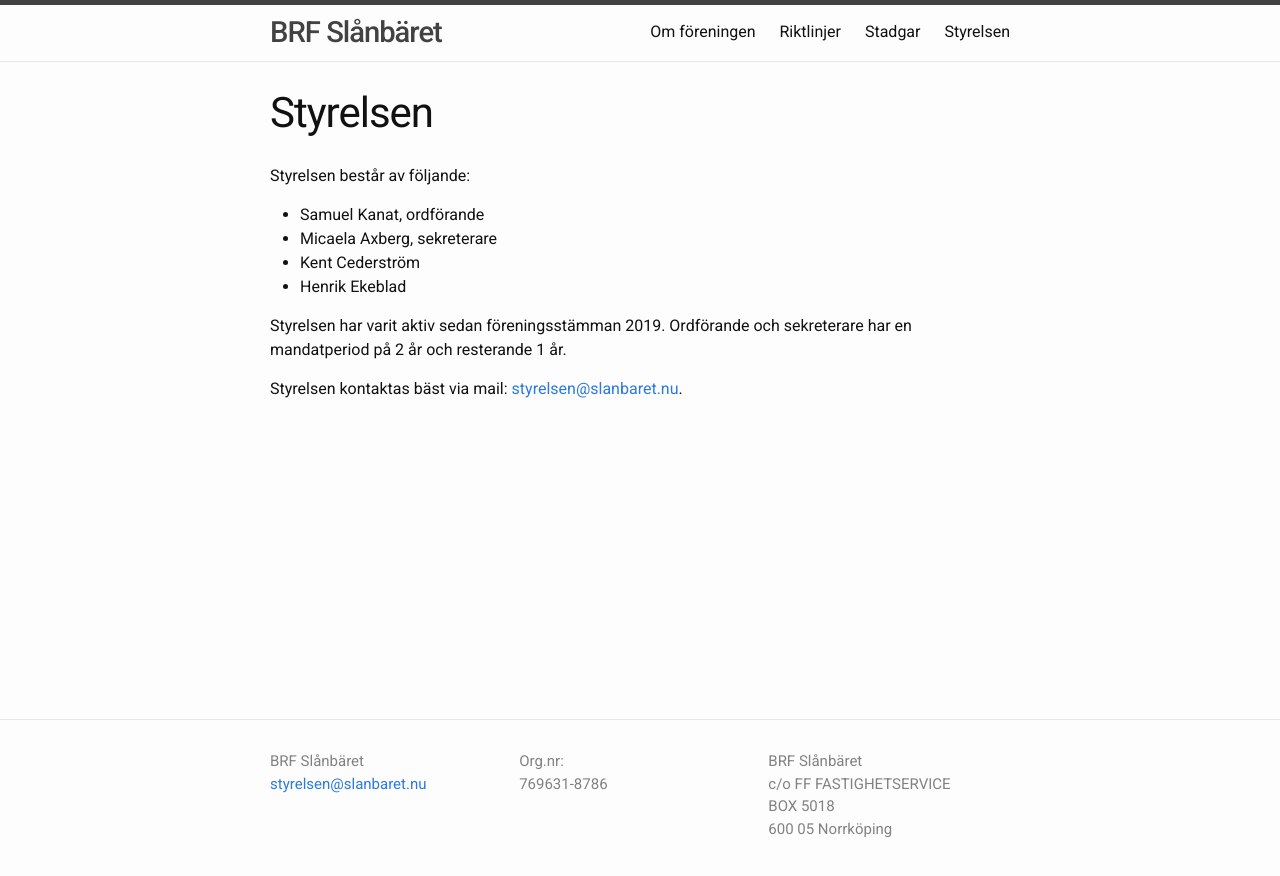
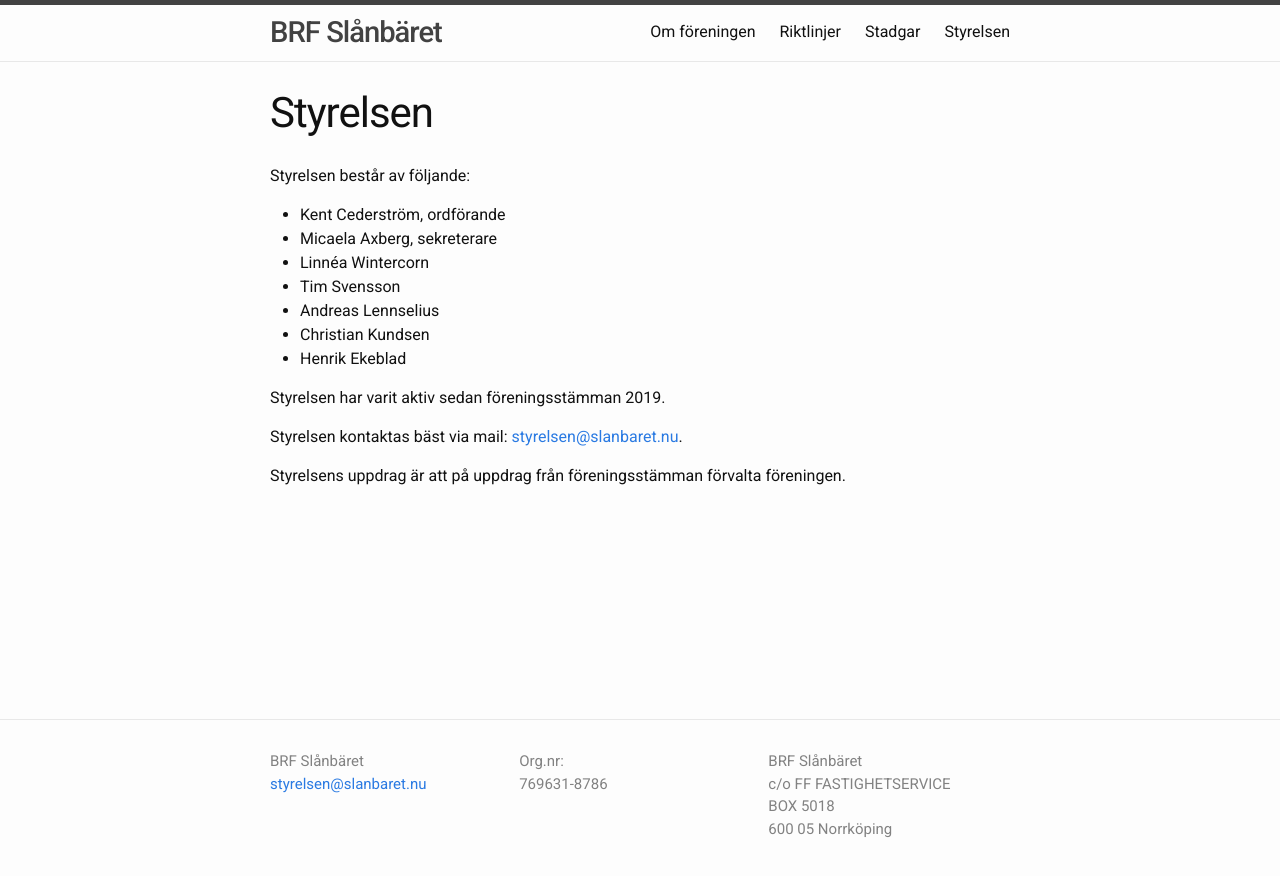
Before and after one commit to kentos/kentos.github.io, a Jekyll site: the page built from styrelsen.markdown, in a window 1280 px wide. Shown: the top 876 px of the page. Built offline with Jekyll 4.4.1, drawn with Linux system fonts in a browser that asks for light colours.

Commit message:
Update styrelsen.markdown

```diff
--- a/styrelsen.markdown
+++ b/styrelsen.markdown
@@ -6,11 +6,16 @@ menu: main
 ---
 
 Styrelsen består av följande:
-* Samuel Kanat, ordförande
+* Kent Cederström, ordförande
 * Micaela Axberg, sekreterare
-* Kent Cederström
+* Linnéa Wintercorn
+* Tim Svensson
+* Andreas Lennselius
+* Christian Kundsen
 * Henrik Ekeblad
 
-Styrelsen har varit aktiv sedan föreningsstämman 2019. Ordförande och sekreterare har en mandatperiod på 2 år och resterande 1 år.
+Styrelsen har varit aktiv sedan föreningsstämman 2019.
 
 Styrelsen kontaktas bäst via mail: [styrelsen@slanbaret.nu](mailto:styrelsen@slanbaret.nu).
+
+Styrelsens uppdrag är att på uppdrag från föreningsstämman förvalta föreningen.
```
